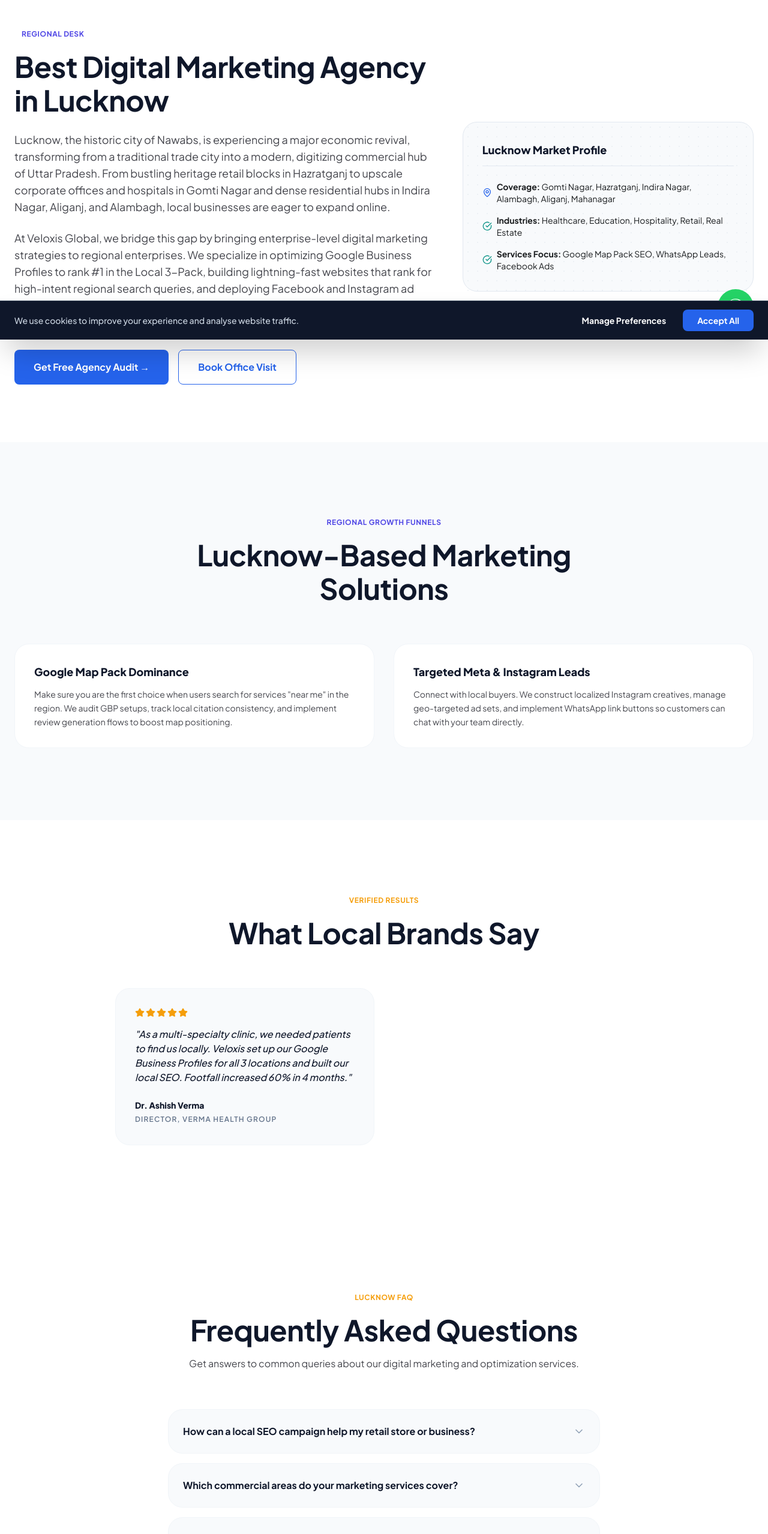
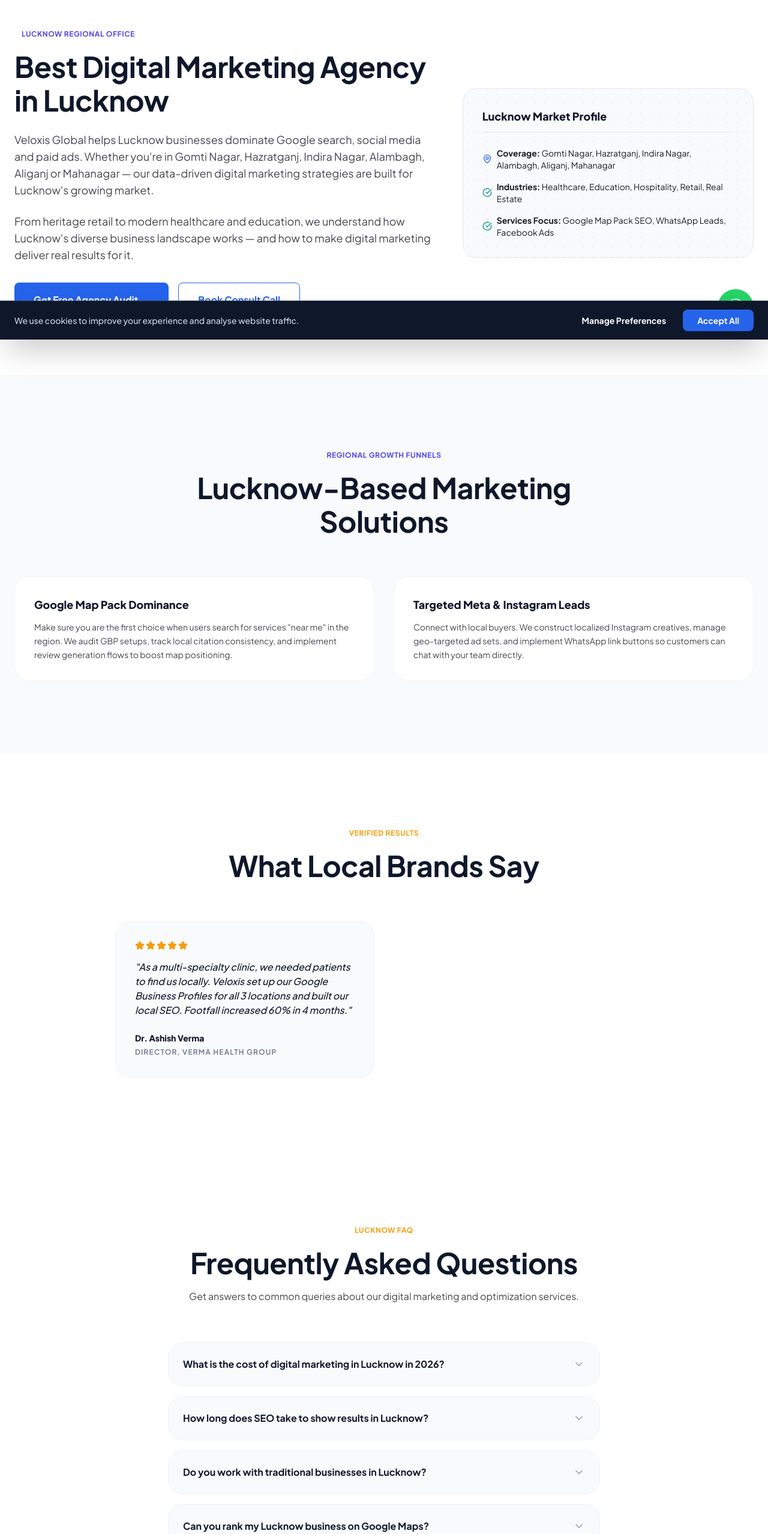
Before and after one commit to muddassir-commits/veloxis-global, a Next.js app: page /digital-marketing-agency-lucknow in a window 1280 px wide. Shown: the part 234-2791 px from the top of the page at 60% size. Built offline with nearby package versions, Linux system fonts and the light colour scheme; no server answers.

Commit message:
optimization: fully optimize Lucknow location page content, SEO metadata, local business schema, and localized FAQs

```diff
--- a/app/digital-marketing-agency-lucknow/page.tsx
+++ b/app/digital-marketing-agency-lucknow/page.tsx
@@ -6,22 +6,45 @@
 import { Button } from '../../components/ui/Button';
 import { Breadcrumb } from '../../components/ui/Breadcrumb';
 import { SchemaMarkup } from '../../components/ui/SchemaMarkup';
-import { getFAQPageSchema, getBreadcrumbListSchema, getLocalBusinessSchema } from '../../lib/schema';
+import { getFAQPageSchema, getBreadcrumbListSchema } from '../../lib/schema';
 import { testimonials } from '../../data/testimonials';
 import { Star, CheckCircle, MapPin } from 'lucide-react';
 import { CtaBanner } from '../../components/sections/CtaBanner';
 import { FaqAccordion } from '../../components/sections/FaqAccordion';
 
-export const metadata: Metadata = constructMetadata({
-  title: pageMeta.lucknow.title,
-  description: pageMeta.lucknow.description,
-  path: pageMeta.lucknow.path,
-  ogImage: '/images/og/lucknow-og.jpg'
-});
+export const metadata: Metadata = {
+  ...constructMetadata({
+    title: "Best Digital Marketing Agency in Lucknow 2026 | Veloxis Global",
+    description: "Top-rated digital marketing agency in Lucknow — proven SEO, Google Ads & Social Media for Lucknow businesses. Serving Gomti Nagar, Hazratganj, Indira Nagar & across Lucknow. Free audit available.",
+    path: "/digital-marketing-agency-lucknow",
+    ogImage: '/images/og/lucknow-og.jpg'
+  }),
+  keywords: "best digital marketing agency in Lucknow, digital marketing company Lucknow 2026, SEO services Lucknow, Google Ads Lucknow, social media marketing Lucknow, digital marketing Gomti Nagar, online marketing Hazratganj, marketing agency Indira Nagar Lucknow"
+};
 
 export default function LucknowLocationPage() {
   const city = 'Lucknow';
-  const localSchema = getLocalBusinessSchema({ city });
+
+  const localSchema = {
+    "@context": "https://schema.org",
+    "@type": "MarketingAgency",
+    "name": "Veloxis Global",
+    "description": "Best digital marketing agency in Lucknow — SEO, Google Ads & Social Media for Lucknow businesses.",
+    "telephone": "+918887620727",
+    "email": "muddassir@veloxisglobal.com",
+    "url": "https://veloxisglobal.com/digital-marketing-agency-lucknow/",
+    "areaServed": {
+      "@type": "City",
+      "name": "Lucknow"
+    },
+    "priceRange": "₹₹",
+    "image": "https://veloxisglobal.com/images/logos/logo.png",
+    "aggregateRating": {
+      "@type": "AggregateRating",
+      "ratingValue": "4.9",
+      "reviewCount": "180"
+    }
+  };
 
   const breadcrumbItems = [{ name: 'Lucknow Agency', href: '/digital-marketing-agency-lucknow' }];
   const breadcrumbSchema = getBreadcrumbListSchema([
@@ -36,36 +59,36 @@
 
   const lucknowFaqs = [
     {
-      question: "How can a local SEO campaign help my retail store or business?",
-      answer: "Our Local SEO campaigns optimize your digital footprint (specifically Google Map Pack and local directories) so when people search for your services in the city, Hazratganj, or Gomti Nagar, your brand ranks first. This drives immediate store traffic and customer calls."
+      question: "What is the cost of digital marketing in Lucknow in 2026?",
+      answer: "Digital marketing pricing in Lucknow varies depending on the scale and custom goals of your business. At Veloxis Global, we don't offer rigid templates — instead, we tailor our pricing to what will drive the highest ROI for your business. Start with our free digital audit for a direct custom quote."
     },
     {
-      question: "Which commercial areas do your marketing services cover?",
-      answer: "We service clients across all major zones, including Gomti Nagar, Hazratganj, Indira Nagar, Alambagh, Aliganj, Mahanagar, and surrounding NCR."
+      question: "How long does SEO take to show results in Lucknow?",
+      answer: "For most Lucknow businesses, initial SEO improvements start showing within 60 to 90 days. Local SEO rankings, such as appearing in Google Map Pack results for search terms in Gomti Nagar or Hazratganj, often see faster traction due to targeted geographic intent. We supply clear monthly reports so you can track progress."
     },
     {
-      question: "Can you help our local hospital or clinic increase doctor appointment bookings?",
-      answer: "Yes. Healthcare marketing is one of our key specialties. We launch compliant Google search ads targeting local healthcare queries, optimize your Google Maps profile for map searches, and create clear landing pages to double booking conversions."
+      question: "Do you work with traditional businesses in Lucknow?",
+      answer: "Yes. Helping traditional retail storefronts, heritage brands, and family-owned businesses in Lucknow transition online is one of our key areas. We create fast, mobile-friendly websites and run straightforward local search campaigns to transition offline reputation into online sales."
     },
     {
-      question: "What social media platforms work best for advertising local brands?",
-      answer: "For local consumer businesses, hotels, and schools in the region, Meta platforms (Instagram and Facebook) are highly effective. We design localized visual creatives, target regional demographics, and add direct-to-WhatsApp messaging buttons for easy lead acquisition."
+      question: "Can you rank my Lucknow business on Google Maps?",
+      answer: "Absolutely. We specialize in Local SEO and Google Business Profile optimization for Lucknow businesses. We handle citation building, map tracking, and local review collection, positioning your brand in the Local 3-Pack so clients finding services near them choose you."
     },
     {
-      question: "Do you build websites optimized for mobile users locally?",
-      answer: "Yes. Mobile responsiveness and speed are critical. We build websites using modern frameworks like Next.js that load in under 1.5 seconds, ensuring users with varying mobile connections across Uttar Pradesh can navigate your site smoothly."
+      question: "Do you offer Google Ads for Lucknow local businesses?",
+      answer: "Yes. We design and manage target-focused Google Ads campaigns (Search, Display, and Performance Max) specifically for Lucknow-focused audiences. We optimize keyword targeting and negative keywords daily to ensure you get actual leads rather than wasted clicks."
     },
     {
-      question: "How does Veloxis Global support traditional family-owned businesses transitioning to digital?",
-      answer: "We make digital transition easy. We handle everything from setting up business emails and analytics to designing simple, clean websites and managing initial Google ads. We provide clear, plain-language monthly reports focused on phone calls and revenue."
+      question: "Which Lucknow industries do you serve?",
+      answer: "We support a broad range of industries across Lucknow, including retail showrooms, local healthcare clinics and hospitals, schools and higher education institutes, real estate builders, hospitality services, and manufacturing businesses."
     },
     {
-      question: "What budget should our business allocate for digital advertising?",
-      answer: "We tailor budgets to your goals. Many local SMEs start with a modest daily ad spend on Google or Meta and scale up once we demonstrate a positive return on investment. Contact us to receive a custom budget recommendation."
+      question: "Do you offer free consultations for Lucknow businesses?",
+      answer: "Yes, we offer a free 30-minute digital strategy consultation along with a manual website audit for all Lucknow business owners. No obligations or strings attached — just clear insights into where your competitors stand and how you can outperform them."
     },
     {
-      question: "How do we get started with a digital audit for our business?",
-      answer: "Simply complete our free audit request form. Our certified marketing directors will manually analyze your website speed, map rankings, and competitor positions, delivering a step-by-step roadmap within 48 hours."
+      question: "What makes you different from other Lucknow agencies?",
+      answer: "Unlike typical Lucknow agencies that sell pre-packaged plans and report vanity metrics like impressions, Veloxis Global focuses on business results. We build custom campaigns, provide transparent dashboards, and measure performance in actual phone calls, leads, and sales."
     }
   ];
 
@@ -84,22 +107,22 @@
       <section className="bg-white py-16 sm:py-24 text-left relative overflow-hidden">
         <div className="max-w-container-max mx-auto px-gutter grid grid-cols-1 lg:grid-cols-12 gap-12 items-center">
           <div className="lg:col-span-7 flex flex-col items-start">
-            <Badge variant="indigo" className="mb-4">REGIONAL DESK</Badge>
+            <Badge variant="indigo" className="mb-4">LUCKNOW REGIONAL OFFICE</Badge>
             <h1 className="text-headline-lg-mobile md:text-headline-lg font-extrabold text-slate-900 tracking-tight leading-tight mb-6">
               Best Digital Marketing Agency in Lucknow
             </h1>
-            <p className="text-base sm:text-body-lg text-on-surface-variant leading-relaxed mb-6">
-              Lucknow, the historic city of Nawabs, is experiencing a major economic revival, transforming from a traditional trade city into a modern, digitizing commercial hub of Uttar Pradesh. From bustling heritage retail blocks in Hazratganj to upscale corporate offices and hospitals in Gomti Nagar and dense residential hubs in Indira Nagar, Aliganj, and Alambagh, local businesses are eager to expand online.
+            <p className="text-base sm:text-body-lg text-on-surface-variant leading-relaxed mb-6 font-sans">
+              Veloxis Global helps Lucknow businesses dominate Google search, social media and paid ads. Whether you're in Gomti Nagar, Hazratganj, Indira Nagar, Alambagh, Aliganj or Mahanagar — our data-driven digital marketing strategies are built for Lucknow's growing market.
             </p>
-            <p className="text-base sm:text-body-lg text-on-surface-variant leading-relaxed mb-8">
-              At Veloxis Global, we bridge this gap by bringing enterprise-level digital marketing strategies to regional enterprises. We specialize in optimizing Google Business Profiles to rank #1 in the Local 3-Pack, building lightning-fast websites that rank for high-intent regional search queries, and deploying Facebook and Instagram ad funnels that directly drive customer phone calls, store visits, and appointment inquiries.
+            <p className="text-base sm:text-body-lg text-on-surface-variant leading-relaxed mb-8 font-sans">
+              From heritage retail to modern healthcare and education, we understand how Lucknow's diverse business landscape works — and how to make digital marketing deliver real results for it.
             </p>
             <div className="flex flex-col sm:flex-row gap-4 w-full sm:w-auto">
               <Button href="/free-seo-audit" variant="primary">
                 Get Free Agency Audit →
               </Button>
               <Button href="/contact" variant="outline">
-                Book Office Visit
+                Book Consult Call
               </Button>
             </div>
           </div>
```
